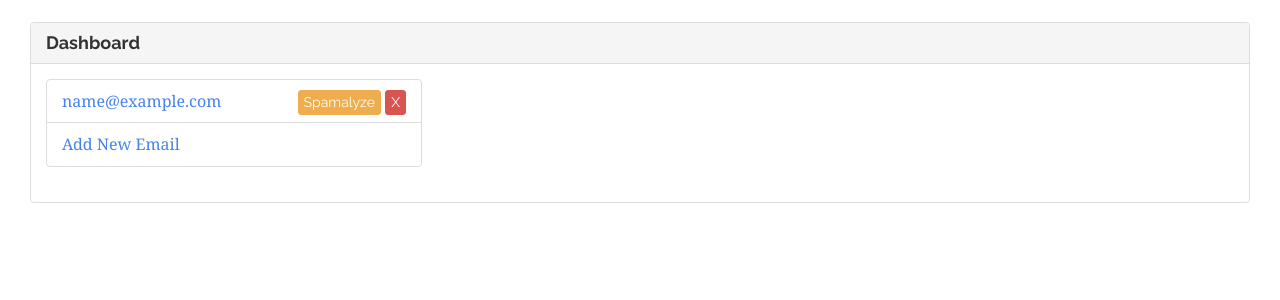
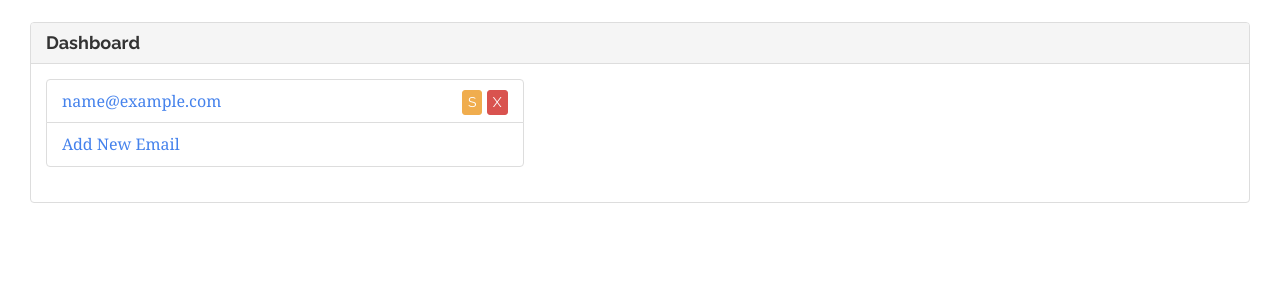
Before and after one commit to antiproblemist/emailAlchemy, a Django app: page /dashboard/ in a window 1280 px wide. Shown: the part 68-368 px from the top of the page. Run offline with Django 3.2, Linux system fonts and the light colour scheme; a user stored in the database is signed in; tables that the repository leaves empty hold one stand-in row (values such as "Sample post"); parts of the project's set-up code (start-up, migrations or seed data) failed here and were passed over; some libraries are stand-ins or nearby versions.

Commit message:
Remove long text from spamalyze button

```diff
--- a/alchemy/templates/dashboard.html
+++ b/alchemy/templates/dashboard.html
@@ -21,7 +21,7 @@
 			  </div>
 			  <div class="panel-body">
 				<div class="row">
-					<div class="col-md-4">
+					<div class="col-md-5">
 						<ul class="list-group">
 							{% if uemails %}
 								{% for ue in uemails %}
@@ -29,7 +29,7 @@
 										<a href="/dashboard/{{ue.id}}"{% if ue.id == sue %} style="color:white;"{% endif %}>{{ue.email}}</a>
 										<span style="float:right;">
 
-											<a href="/spamalyze/{{ue.id}}" class="btn btn-warning btn-xs">Spamalyze</a>
+											<a href="/spamalyze/{{ue.id}}" class="btn btn-warning btn-xs">S</a>
 											<a href="/deleteemail/{{ue.id}}" class="btn btn-danger btn-xs">X</a>
 										</span>
 									</li>
@@ -40,7 +40,7 @@
 							</li>
 						</ul>
 					</div>
-					<div class="col-md-8">
+					<div class="col-md-7">
 						<div class="list-group">
 							{% if selemails %}
 								{% for email in selemails %}
```
